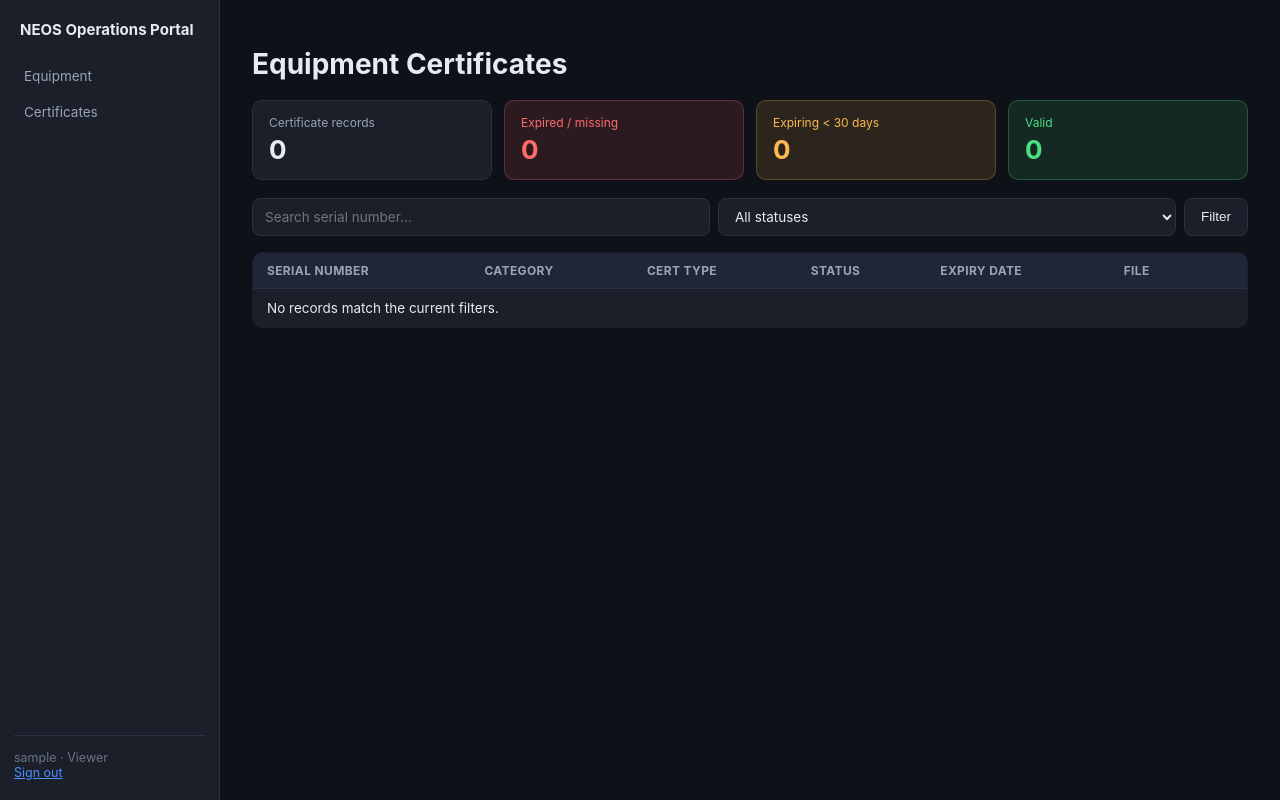
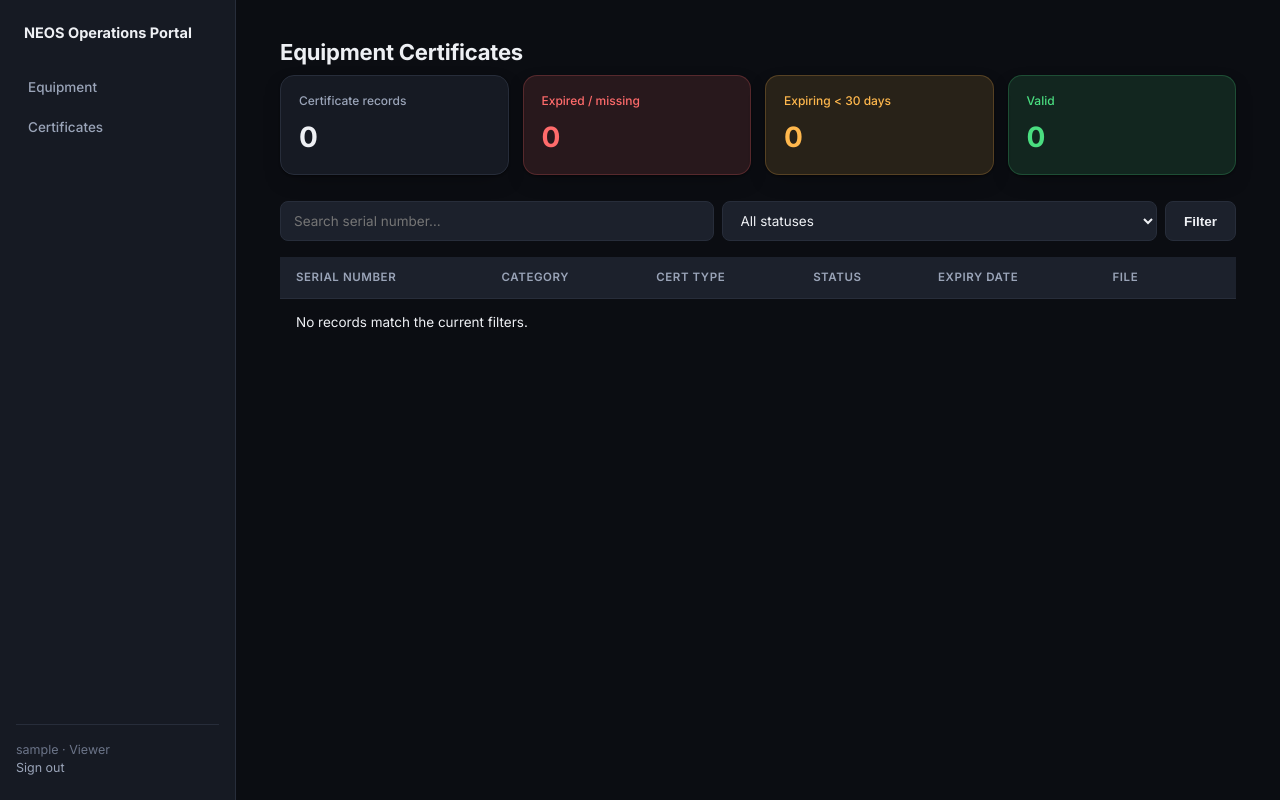
Before and after one commit to ramijasim17/neos-operations-portal, a Django app: page /equipment/certificates/ in a window 1280 px wide. Run offline with Django 5.2, Linux system fonts and the light colour scheme; the visitor is signed in with stand-in values (Sample User, id 1); data that the repository does not hold is empty.

Commit message:
Update portal.css
update on 08-09-26

```diff
--- a/neos_portal 2/core/static/core/css/portal.css
+++ b/neos_portal 2/core/static/core/css/portal.css
@@ -1,81 +1,128 @@
+@import url('https://fonts.googleapis.com/css2?family=Inter:wght@400;500;600;700&display=swap');
+
 :root{
-  --bg:#0e1117; --surface:#1a1f29; --border:#2a3140;
-  --text:#e7eaf0; --text-secondary:#9aa4b2; --text-muted:#6b7482;
-  --accent:#4c8dff;
+  --bg:#0b0d12; --surface:#161a23; --surface-2:#1c212c; --border:#272d3a;
+  --text:#eef0f4; --text-secondary:#9aa4b8; --text-muted:#6b7488;
+  --accent:#5b8cff; --accent-hover:#4776e6;
   --danger:#ff6b6b;  --danger-bg:rgba(255,107,107,0.12);
   --warning:#ffb84d; --warning-bg:rgba(255,184,77,0.12);
   --success:#4ade80; --success-bg:rgba(74,222,128,0.12);
+  --radius:10px; --radius-lg:14px;
+  --shadow:0 1px 2px rgba(0,0,0,.4), 0 8px 24px -12px rgba(0,0,0,.5);
 }
 *{box-sizing:border-box;}
 body{
   margin:0; background:var(--bg); color:var(--text);
-  font-family:-apple-system,BlinkMacSystemFont,"Segoe UI",Roboto,Arial,sans-serif;
-  font-size:14px;
+  font-family:'Inter',-apple-system,BlinkMacSystemFont,"Segoe UI",Roboto,Arial,sans-serif;
+  font-size:14.5px; line-height:1.5; -webkit-font-smoothing:antialiased;
 }
-a{color:var(--accent);}
+a{color:var(--accent); text-decoration:none;}
+a:hover{text-decoration:underline;}
+h1{font-size:22px; font-weight:700; margin:0 0 4px; letter-spacing:-.01em;}
+h2{font-size:17px; font-weight:600; margin:0 0 10px;}
+.page-sub{color:var(--text-secondary); font-size:13.5px; margin:0 0 24px;}
 
 /* ── layout ── */
 .app-shell{display:flex; min-height:100vh;}
 .sidebar{
-  width:220px; flex:none; background:var(--surface); border-right:1px solid var(--border);
-  padding:20px 14px; display:flex; flex-direction:column;
+  width:236px; flex:none; background:var(--surface); border-right:1px solid var(--border);
+  padding:22px 16px; display:flex; flex-direction:column; position:sticky; top:0; height:100vh;
 }
-.sidebar .brand{font-weight:700; font-size:15px; margin-bottom:20px; padding:0 6px;}
+.sidebar .brand{
+  font-weight:700; font-size:14.5px; margin-bottom:24px; padding:0 8px;
+  display:flex; align-items:center; gap:9px; color:var(--text);
+}
+.sidebar .brand .dot{width:9px; height:9px; border-radius:50%; background:var(--accent); flex:none;}
 .sidebar nav a{
-  display:block; padding:9px 10px; border-radius:8px; color:var(--text-secondary);
-  text-decoration:none; font-size:13.5px; margin-bottom:2px;
+  display:flex; align-items:center; gap:10px; padding:9px 12px; border-radius:8px;
+  color:var(--text-secondary); text-decoration:none; font-size:13.5px; font-weight:500; margin-bottom:2px;
+  transition:background .12s, color .12s;
 }
-.sidebar nav a.active, .sidebar nav a:hover{ background:var(--bg); color:var(--text); }
-.sidebar .user-box{margin-top:auto; padding-top:14px; border-top:1px solid var(--border); font-size:12.5px; color:var(--text-muted);}
-.link-button{
-  background:none; border:none; padding:0; margin:0; color:var(--accent);
-  font-size:inherit; font-family:inherit; cursor:pointer; text-decoration:underline;
+.sidebar nav a.active{ background:var(--accent); color:#fff; }
+.sidebar nav a:not(.active):hover{ background:var(--surface-2); color:var(--text); text-decoration:none; }
+.sidebar .user-box{
+  margin-top:auto; padding-top:16px; border-top:1px solid var(--border);
+  font-size:12.5px; color:var(--text-muted);
 }
-.main{flex:1; padding:28px 32px; max-width:1200px;}
+.sidebar .user-box .who{color:var(--text-secondary); font-weight:500; margin-bottom:6px;}
+.main{flex:1; padding:36px 44px; max-width:1240px;}
 
-/* ── stat cards (same shape as the Streamlit tabs) ── */
-.nc-stats{display:grid; grid-template-columns:repeat(4,1fr); gap:12px; margin:6px 0 18px;}
-.nc-stat{background:var(--surface); border:1px solid var(--border); border-radius:10px; padding:14px 16px;}
-.nc-stat .lbl{font-size:12px; color:var(--text-secondary); margin-bottom:4px;}
-.nc-stat .val{font-size:26px; font-weight:700;}
-.nc-stat.expired{background:var(--danger-bg); border-color:rgba(255,107,107,.25);}
+.alert{padding:11px 14px; border-radius:var(--radius); font-size:13.5px; margin-bottom:16px; border:1px solid transparent;}
+.alert-error{background:var(--danger-bg); color:var(--danger); border-color:rgba(255,107,107,.25);}
+.alert-success{background:var(--success-bg); color:var(--success); border-color:rgba(74,222,128,.25);}
+
+/* ── stat cards ── */
+.nc-stats{display:grid; grid-template-columns:repeat(4,1fr); gap:14px; margin:6px 0 26px;}
+.nc-stat{background:var(--surface); border:1px solid var(--border); border-radius:var(--radius-lg); padding:16px 18px; box-shadow:var(--shadow);}
+.nc-stat .lbl{font-size:12px; color:var(--text-secondary); margin-bottom:6px; font-weight:500;}
+.nc-stat .val{font-size:28px; font-weight:700; letter-spacing:-.02em;}
+.nc-stat.expired{background:var(--danger-bg); border-color:rgba(255,107,107,.22);}
 .nc-stat.expired .lbl,.nc-stat.expired .val{color:var(--danger);}
-.nc-stat.soon{background:var(--warning-bg); border-color:rgba(255,184,77,.25);}
+.nc-stat.soon{background:var(--warning-bg); border-color:rgba(255,184,77,.22);}
 .nc-stat.soon .lbl,.nc-stat.soon .val{color:var(--warning);}
-.nc-stat.valid{background:var(--success-bg); border-color:rgba(74,222,128,.25);}
+.nc-stat.valid{background:var(--success-bg); border-color:rgba(74,222,128,.22);}
 .nc-stat.valid .lbl,.nc-stat.valid .val{color:var(--success);}
 
+/* ── filter bar ── */
+.filter-bar{display:flex; gap:10px; margin-bottom:18px; flex-wrap:wrap;}
+.filter-bar input[type=text]{flex:2; min-width:220px;}
+.filter-bar select{flex:1; min-width:150px;}
+
 /* ── table ── */
-table.data-table{width:100%; border-collapse:collapse; background:var(--surface); border:1px solid var(--border); border-radius:10px; overflow:hidden;}
-table.data-table th{background:#20263a; text-align:left; padding:10px 14px; font-size:12px; color:var(--text-secondary); text-transform:uppercase; letter-spacing:.03em;}
-table.data-table td{padding:11px 14px; border-top:1px solid var(--border); font-size:13.5px;}
-table.data-table tr:hover td{background:#1e2530;}
-.pill{font-size:11.5px; font-weight:700; padding:3px 10px; border-radius:20px; white-space:nowrap;}
-.pill.expired{color:var(--danger); background:var(--danger-bg);}
+.table-wrap{background:var(--surface); border:1px solid var(--border); border-radius:var(--radius-lg); overflow:hidden; box-shadow:var(--shadow);}
+table.data-table{width:100%; border-collapse:collapse;}
+table.data-table th{
+  background:var(--surface-2); text-align:left; padding:12px 16px; font-size:11.5px;
+  color:var(--text-secondary); text-transform:uppercase; letter-spacing:.05em; font-weight:600;
+}
+table.data-table td{padding:13px 16px; border-top:1px solid var(--border); font-size:13.5px;}
+table.data-table tr:hover td{background:var(--surface-2);}
+table.data-table tr:last-child td{border-bottom:none;}
+
+.pill{font-size:11.5px; font-weight:700; padding:4px 11px; border-radius:20px; white-space:nowrap; display:inline-block;}
+.pill.expired,.pill.missing{color:var(--danger); background:var(--danger-bg);}
 .pill.soon{color:var(--warning); background:var(--warning-bg);}
 .pill.valid{color:var(--success); background:var(--success-bg);}
 .pill.na{color:var(--text-muted); background:rgba(255,255,255,.06);}
 
 /* ── forms/buttons ── */
 input[type=text], input[type=password], input[type=email], input[type=date], select, textarea{
-  font-family:inherit; font-size:13.5px; padding:9px 12px; width:100%;
-  border:1px solid var(--border); border-radius:8px; background:var(--surface); color:var(--text);
+  font-family:inherit; font-size:13.5px; padding:10px 13px; width:100%;
+  border:1px solid var(--border); border-radius:8px; background:var(--surface-2); color:var(--text);
+  transition:border-color .12s;
 }
+input:focus, select:focus, textarea:focus{ outline:none; border-color:var(--accent); }
+form label{display:block; font-size:12.5px; color:var(--text-secondary); font-weight:500; margin:14px 0 6px;}
+form label:first-of-type{margin-top:0;}
+
 .btn{
-  display:inline-block; padding:9px 16px; border-radius:8px; border:1px solid var(--border);
-  background:var(--surface); color:var(--text); text-decoration:none; font-size:13.5px;
-  font-weight:500; cursor:pointer;
+  display:inline-flex; align-items:center; justify-content:center; gap:6px;
+  padding:10px 18px; border-radius:8px; border:1px solid var(--border);
+  background:var(--surface-2); color:var(--text); text-decoration:none; font-size:13.5px;
+  font-weight:600; cursor:pointer; transition:background .12s, border-color .12s;
 }
+.btn:hover{background:var(--border); text-decoration:none;}
 .btn-primary{background:var(--accent); border-color:var(--accent); color:#fff;}
-.btn-block{width:100%; text-align:center;}
+.btn-primary:hover{background:var(--accent-hover); border-color:var(--accent-hover);}
+.btn-block{width:100%;}
 
 /* ── auth pages ── */
-.auth-wrap{min-height:100vh; display:flex; align-items:center; justify-content:center;}
-.auth-card{width:360px; background:var(--surface); border:1px solid var(--border); border-radius:12px; padding:32px;}
-.auth-card h1{font-size:18px; margin:0 0 4px;}
-.auth-sub{color:var(--text-secondary); font-size:13px; margin:0 0 20px;}
-.auth-card label{display:block; font-size:12.5px; color:var(--text-secondary); margin:12px 0 5px;}
-.auth-link{display:block; margin-top:14px; font-size:12.5px; text-align:center;}
-.auth-footnote{font-size:11.5px; color:var(--text-muted); margin-top:18px; text-align:center;}
-.alert{padding:10px 12px; border-radius:8px; font-size:13px; margin-bottom:14px;}
-.alert-error{background:var(--danger-bg); color:var(--danger);}
+.auth-wrap{min-height:100vh; display:flex; align-items:center; justify-content:center; background:radial-gradient(ellipse at top, #131722 0%, var(--bg) 60%);}
+.auth-card{width:380px; background:var(--surface); border:1px solid var(--border); border-radius:var(--radius-lg); padding:36px; box-shadow:var(--shadow);}
+.auth-card h1{font-size:19px; margin:0 0 4px;}
+.auth-sub{color:var(--text-secondary); font-size:13px; margin:0 0 22px;}
+.auth-card button{margin-top:20px;}
+.auth-link{display:block; margin-top:16px; font-size:12.5px; text-align:center;}
+.auth-footnote{font-size:11.5px; color:var(--text-muted); margin-top:20px; text-align:center; line-height:1.5;}
+
+.link-button{
+  background:none; border:none; padding:0; margin:0; color:var(--text-secondary);
+  font-size:inherit; font-family:inherit; cursor:pointer; text-decoration:none;
+}
+.link-button:hover{color:var(--danger); text-decoration:underline;}
+
+/* ── empty state ── */
+.empty-state{
+  background:var(--surface); border:1px dashed var(--border); border-radius:var(--radius-lg);
+  padding:40px; text-align:center; color:var(--text-secondary); font-size:13.5px;
+}
```
